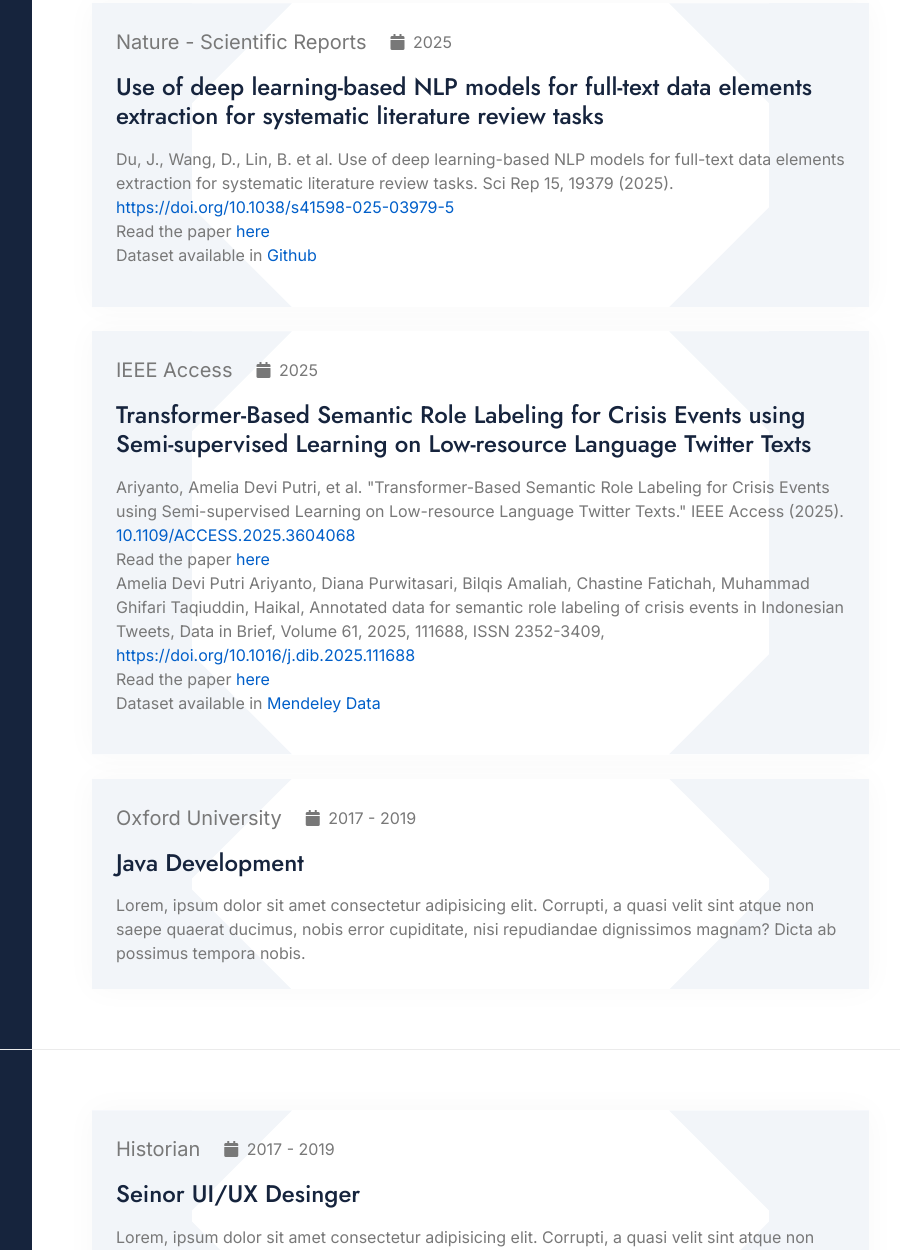
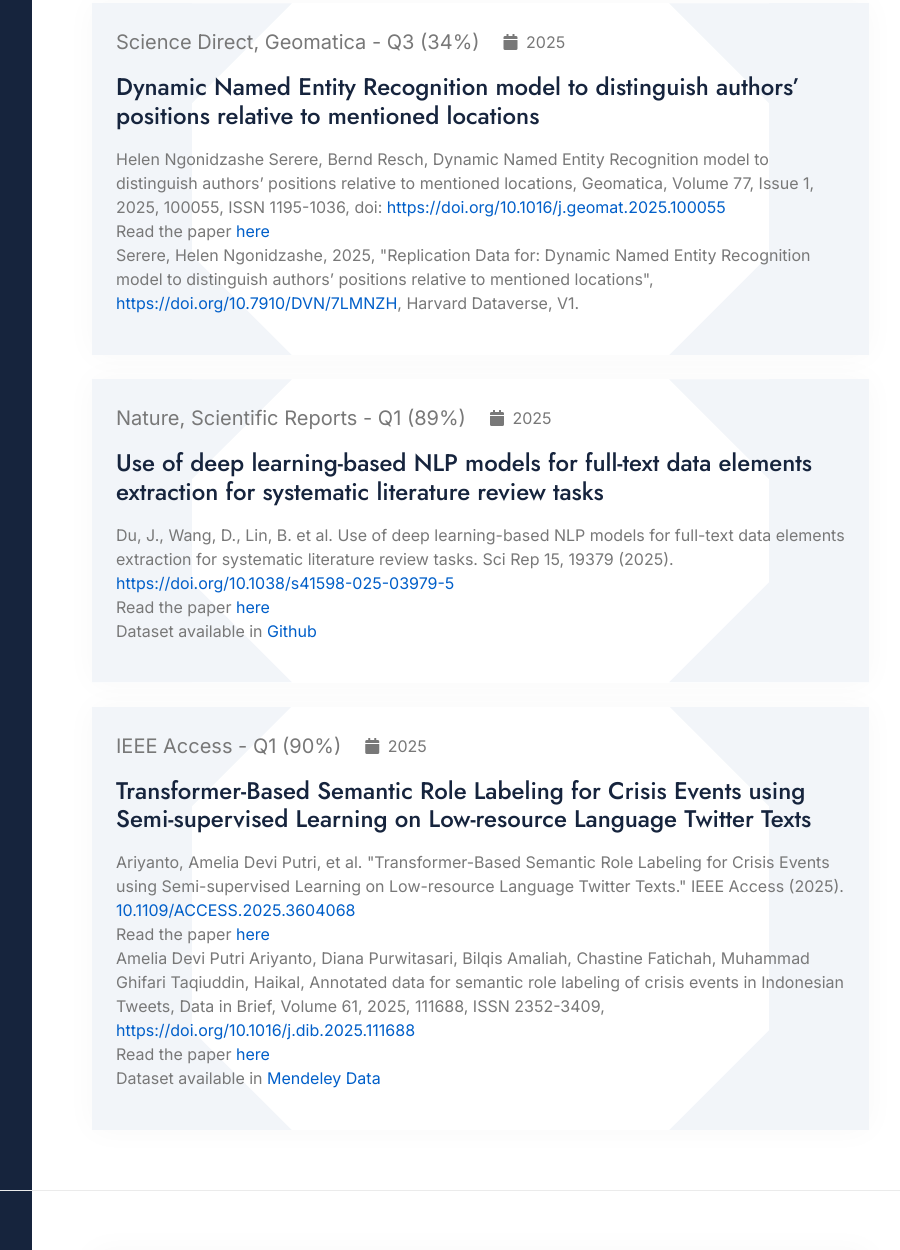
Before and after one commit to victor-valudata/s3-journal, a plain HTML site: page index.html in a window 1280 px wide. Shown: the part 1561-2811 px from the top of the page, without its empty margins (329-1229 px from the left). Drawn offline with nearby package versions, Linux system fonts and the light colour scheme; animation ran at ten frames a second; a web font is replaced by a local one.

Commit message:
Add files via upload

```diff
--- a/index.html
+++ b/index.html
@@ -174,7 +174,7 @@
                     <div class="col-lg-3">
                         <div class="education-header bg-dark h-100 pt-6 pe-6 pb-6">
                             <div class="text-start d-flex flex-column justify-content-center wow fadeInUp" data-wow-delay="0.1s">
-                                <p class="text-white sub-title">Resources</p>
+                                <p class="text-white sub-title">References</p>
                                 <h1 class="display-6 text-white mb-0">Papers with Code/Dataset</h1>
                             </div>
                         </div>
@@ -185,7 +185,7 @@
                                 <div class="col-12">
                                     <div class="education-item rounded p-4 h-100 wow fadeInUp" data-wow-delay="0.1s">
                                         <div class="d-flex align-items-center mb-3">
-                                            <p class="fs-5 mb-0 me-4">Nature - Scientific Reports</p>
+                                            <p class="fs-5 mb-0 me-4">Nature, Scientific Reports - Q1 (89%)</p>
                                             <div>
                                                 <span class="fa fa-calendar me-1"></span> 2025
                                             </div>
@@ -200,7 +200,22 @@
                                 <div class="col-12">
                                     <div class="education-item rounded p-4 h-100 wow fadeInUp" data-wow-delay="0.3s">
                                         <div class="d-flex align-items-center mb-3">
-                                            <p class="fs-5 mb-0 me-4">Nature - Scientific Reports</p>
+                                            <p class="fs-5 mb-0 me-4">Science Direct, Geomatica - Q3 (34%)</p>
+                                            <div>
+                                                <span class="fa fa-calendar me-1"></span> 2025
+                                            </div>
+                                        </div>
+                                        <h4 class="mb-3">Dynamic Named Entity Recognition model to distinguish authors’ positions relative to mentioned locations</h4>
+                                        <p class="mb-0">Helen Ngonidzashe Serere, Bernd Resch, Dynamic Named Entity Recognition model to distinguish authors’ positions relative to mentioned locations, Geomatica, Volume 77, Issue 1, 2025, 100055, ISSN 1195-1036, doi: <a href="https://doi.org/10.1016/j.geomat.2025.100055" target="_blank">https://doi.org/10.1016/j.geomat.2025.100055</a></p>
+                                        <p class="mb-0">Read the paper <a href="articles/Dynamic-Named-Entity-Recognition-model-to-distinguish-authors--po_2025_Geoma.pdf" target="_blank">here</a></p>
+                                        <p class="mb-0">Serere, Helen Ngonidzashe, 2025, "Replication Data for: Dynamic Named Entity Recognition model to distinguish authors’ positions relative to mentioned locations", <a href="https://doi.org/10.7910/DVN/7LMNZH" target="_blank">https://doi.org/10.7910/DVN/7LMNZH</a>, Harvard Dataverse, V1.</p>
+                                        </p>
+                                    </div>
+                                </div>
+                                <div class="col-12">
+                                    <div class="education-item rounded p-4 h-100 wow fadeInUp" data-wow-delay="0.3s">
+                                        <div class="d-flex align-items-center mb-3">
+                                            <p class="fs-5 mb-0 me-4">Nature, Scientific Reports - Q1 (89%)</p>
                                             <div>
                                                 <span class="fa fa-calendar me-1"></span> 2025
                                             </div>
@@ -215,7 +230,7 @@
                                 <div class="col-12">
                                     <div class="education-item rounded p-4 h-100 wow fadeInUp" data-wow-delay="0.3s">
                                         <div class="d-flex align-items-center mb-3">
-                                            <p class="fs-5 mb-0 me-4">IEEE Access</p>
+                                            <p class="fs-5 mb-0 me-4">IEEE Access - Q1 (90%)</p>
                                             <div>
                                                 <span class="fa fa-calendar me-1"></span> 2025
                                             </div>
@@ -227,19 +242,6 @@
                                         <p class="mb-0">Read the paper <a href="articles/1-s2.0-S2352340925004184-main.pdf" target="_blank">here</a></p>
                                         <p class="mb-0">Dataset available in <a href="https://data.mendeley.com/datasets/r76v5sjyv2/1" target="_blank">Mendeley Data</a></p>
 
-                                        </p>
-                                    </div>
-                                </div>
-                                <div class="col-12">
-                                    <div class="education-item rounded p-4 h-100 wow fadeInUp" data-wow-delay="0.5s">
-                                        <div class="d-flex align-items-center mb-3">
-                                            <p class="fs-5 mb-0 me-4">Oxford University</p>
-                                            <div>
-                                                <span class="fa fa-calendar me-1"></span> 2017 - 2019
-                                            </div>
-                                        </div>
-                                        <h4 class="mb-3">Java Development</h4>
-                                        <p class="mb-0">Lorem, ipsum dolor sit amet consectetur adipisicing elit. Corrupti, a quasi velit sint atque non saepe quaerat ducimus, nobis error cupiditate, nisi repudiandae dignissimos magnam? Dicta ab possimus tempora nobis.
                                         </p>
                                     </div>
                                 </div>
```
